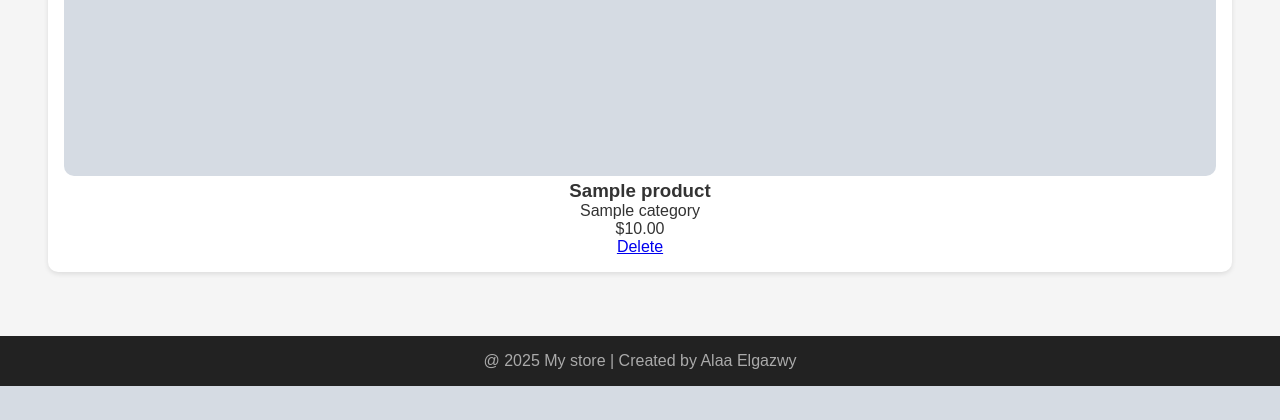
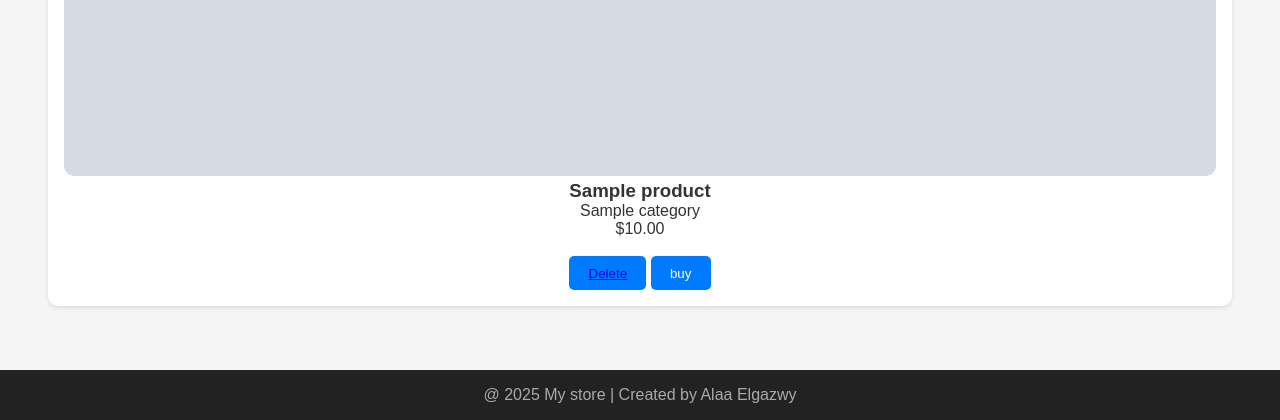
Before and after one commit to AlaaElgazwy/My-online_store, a Django app: page /products/ in a window 1280 px wide. Shown: the part 856-1276 px from the top of the page. Before the commit the page ends 1242 px from the top, so only its background shows below. Run offline with Django 5.2, Linux system fonts and the light colour scheme; tables that the repository leaves empty hold one stand-in row (Sample ...).

Commit message:
second commit

```diff
--- a/templates/products.html
+++ b/templates/products.html
@@ -9,7 +9,11 @@
         <h3>{{ product.name }}</h3>
         <p class="category">{{ product.category }}</p>
         <p class="price">${{ product.price }}</p>
+        <br>
+        <button class="btn">
         <a href="{% url 'delete_product' product.id %}" class="delete-btn">Delete</a>
+        </button>
+        <button type="button" class="btn">buy</button>
     </div>
     {% endfor %}
 </div>
```
Also changed, not shown: media/images/3lab.jpeg (added), media/images/Untitled.jpeg (added), media/images/Untitled2.jpeg (added), media/images/Untitled_pQZFQyd.jpeg (added), media/images/books.jpeg (added), media/images/books2.jpeg (added), media/images/car1.jpeg (added), media/images/car1_LbIZ34a.jpeg (added), media/images/sport2.jpeg (added), media/images/sportsbackage.jpeg (added), static/css/style.css (line endings or trailing spaces).
